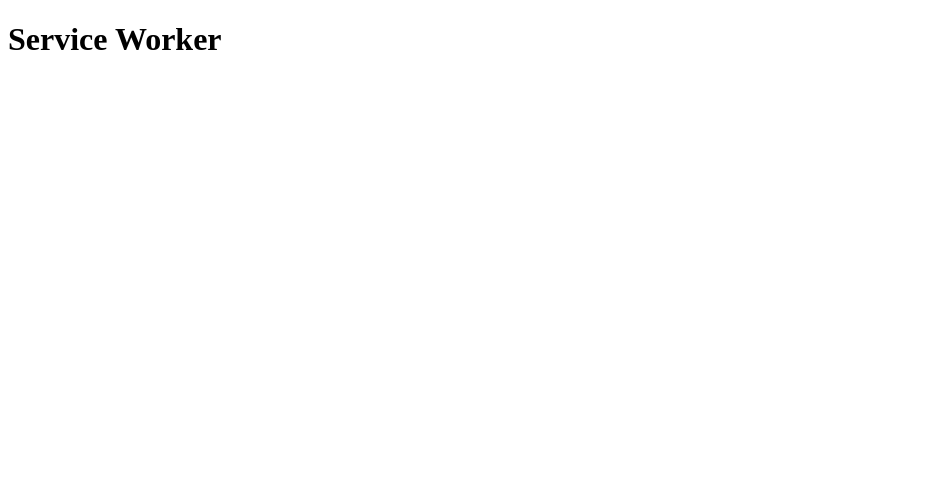
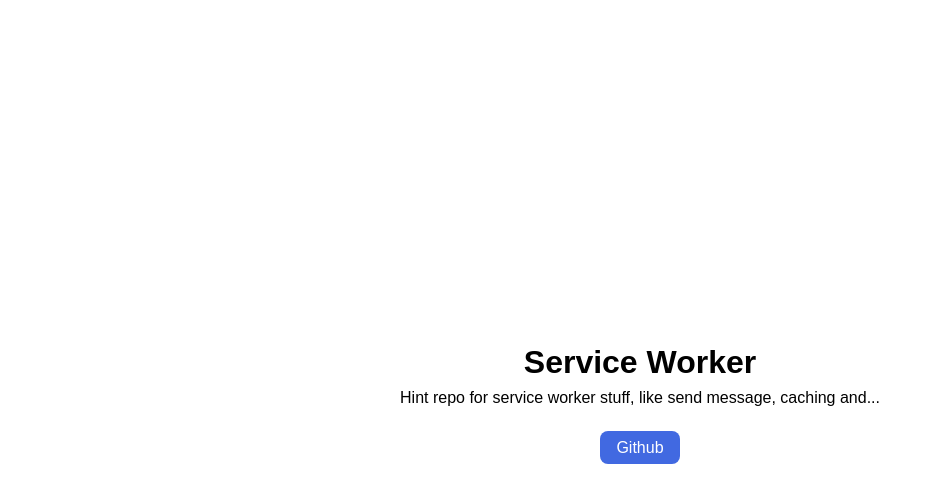
Before and after one commit to ahmadkzx/service-worker, a website with bundled scripts: page src/index.html in a window 1280 px wide. Shown: the whole page, without its empty margins (0-933 px from the left). Built offline with nearby package versions, Linux system fonts and the light colour scheme.

Commit message:
feat: main html

```diff
--- /dev/null
+++ b/src/assets/css/index.scss
@@ -0,0 +1,41 @@
+* {
+  padding: 0;
+  margin: 0;
+  box-sizing: border-box;
+  font-family: sans-serif;
+}
+
+.main {
+  min-height: 100vh;
+  display: flex;
+  align-items: center;
+  justify-content: center;
+  flex-direction: column;
+}
+
+.heading {
+  width: 100%;
+  display: flex;
+  align-items: center;
+  justify-content: center;
+  flex-direction: column;
+
+  &__title {
+    margin-bottom: .5rem;
+  }
+}
+
+.footer {
+  margin-top: 2rem;
+
+  &__repo-btn {
+    padding: .5rem 1rem;
+    outline: none !important;
+    border: none;
+    background-color: royalblue;
+    color: white;
+    border-radius: .5rem;
+    cursor: pointer;
+    text-decoration: none;
+  }
+}
--- a/src/index.html
+++ b/src/index.html
@@ -5,9 +5,21 @@
   <meta http-equiv="X-UA-Compatible" content="IE=edge">
   <meta name="viewport" content="width=device-width, initial-scale=1.0">
   <title>Service Worker</title>
+  <link rel="stylesheet" href="./assets/css/index.css">
 </head>
 <body>
-  <h1>Service Worker</h1>
+  <main class="main">
+
+    <header class="heading">
+      <h1 class="heading__title">Service Worker</h1>
+      <p class="heading__description">Hint repo for service worker stuff, like send message, caching and...</p>
+    </header>
+
+    <footer class="footer">
+      <a href="https://github.com/ahmadkzx/service-worker" target="_blank" class="footer__repo-btn">Github</a>
+    </footer>
+
+  </main>
 
   <script src="./js/main.js"></script>
 </body>
```
Also changed, not shown: src/assets/css/index.css (added), 1 other file.
